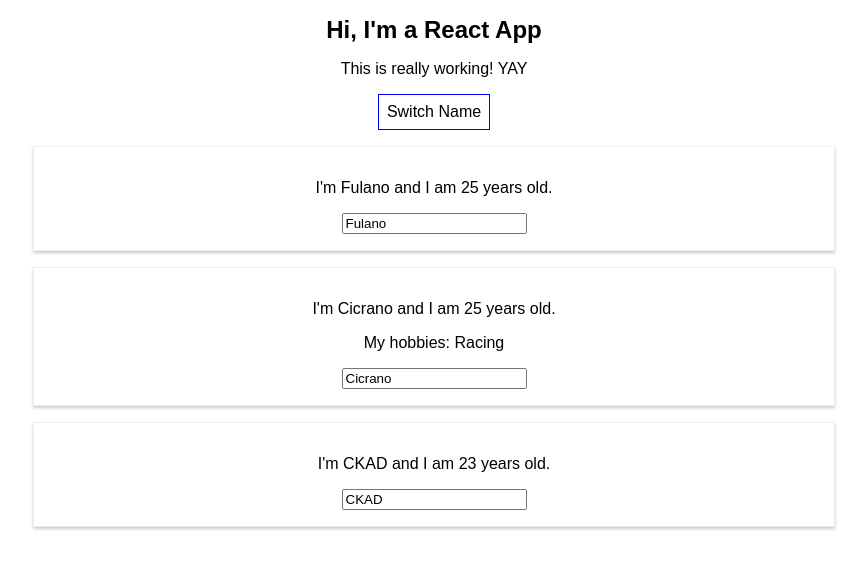
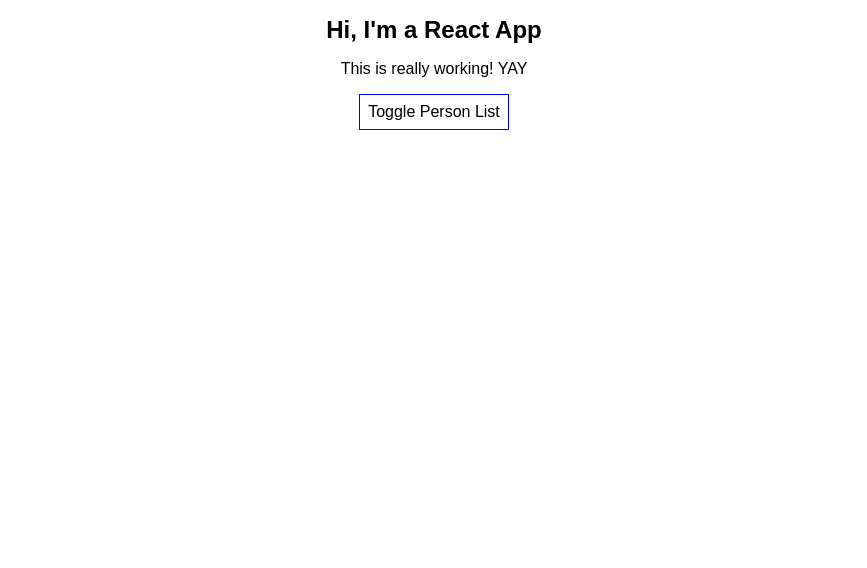
Before and after one commit to natanielmendes/angular-complete-guide, a React (Create React App) app: page / in a window 1280 px wide. Shown: the top 568 px of the page, without its empty margins (206-1073 px from the left). Built offline with nearby package versions, Linux system fonts and the light colour scheme.

Commit message:
Rendering Content Conditionally

```diff
--- a/src/App.js
+++ b/src/App.js
@@ -1,24 +1,22 @@
-import React, { useState } from 'react';
+import React, { Component } from 'react';
 import './App.css';
 import Person from './Person/Person';
 
-const app = props => {
-  const [ personsState, setPersonsState ] = useState({
+class App extends Component {
+  state = {
     persons: [
       { name: 'Fulano', age: Math.floor(Math.random() * 7) + 23 },
       { name: 'Cicrano', age: Math.floor(Math.random() * 12) + 18 },
       { name: 'CKAD', age: 23 }
-    ]
-  });
+    ],
+    otherState: 'some other value',
+    showPersons: false
+  };
 
-  const [otherState, setOtherState ] = useState('some other value');
-
-  console.log(personsState, otherState);
-
-  const switchNameHandler = (newName) => {
+  switchNameHandler = (newName) => {
     // console.log("Was clicked!")
     // DON'T DO THIS! this.state.persons[0].name = 'Natan'
-    setPersonsState({
+    this.setState({
       persons: [
         { name: newName, age: Math.floor(Math.random() * 7) + 23 },
         { name: 'Cicrano', age: Math.floor(Math.random() * 12) + 18 },
@@ -27,8 +25,8 @@ const app = props => {
     })
   }
 
-  const nameChangeHandler = (event) => {
-    setPersonsState({
+  nameChangeHandler = (event) => {
+    this.setState({
       persons: [
         { name: 'Fulano', age: Math.floor(Math.random() * 7) + 23 },
         { name: event.target.value, age: Math.floor(Math.random() * 12) + 18 },
@@ -37,6 +35,13 @@ const app = props => {
     })
   }
 
+  togglePersonsHandler = () => {
+    this.setState({
+      showPersons: !this.state.showPersons
+    })
+  }
+
+  render () {
     const style = {
       backgroundColor: 'white',
       font: 'inherit',
@@ -51,26 +56,29 @@ const app = props => {
         <p>This is really working! YAY</p>
         <button
           style={style}
-        onClick={() => switchNameHandler('Nataniel!!')}>Switch Name</button> {/* React can re-render certain things
-      too often using this inneficient approach */}
+          onClick={this.togglePersonsHandler}>Toggle Person List</button>
+        {this.state.showPersons ?
+          <div>
             <Person
-        name={personsState.persons[0].name}
-        age={personsState.persons[0].age}/>
+              name={this.state.persons[0].name}
+              age={this.state.persons[0].age}/>
             <Person
-        name={personsState.persons[1].name}
-        age={personsState.persons[1].age}
-        click={switchNameHandler.bind(this, 'Natan!')} /* Preferably use this approach in order
+              name={this.state.persons[1].name}
+              age={this.state.persons[1].age}
+              click={this.switchNameHandler.bind(this, 'Natan!')} /* Preferably use this approach in order
               to bind arguments to the function */
-        changed={nameChangeHandler}>My hobbies: Racing</Person>
-
+              changed={this.nameChangeHandler}>My hobbies: Racing</Person>
             <Person
-        name={personsState.persons[2].name}
-        age={personsState.persons[2].age}/>
+              name={this.state.persons[2].name}
+              age={this.state.persons[2].age}/>
+          </div> : null
+        }
       </div>
     );
   }
+}
 
-export default app;
+export default App;
 
 // state = {
 //   persons: [
```
Lines whose indentation alone changed are shown as unchanged.
